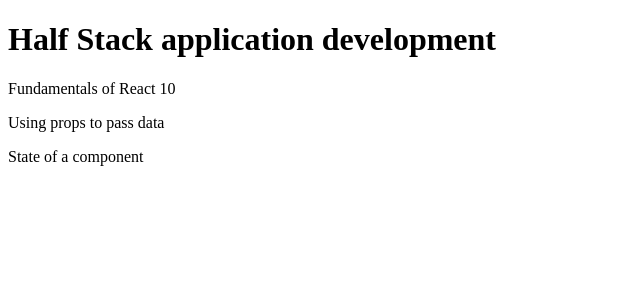
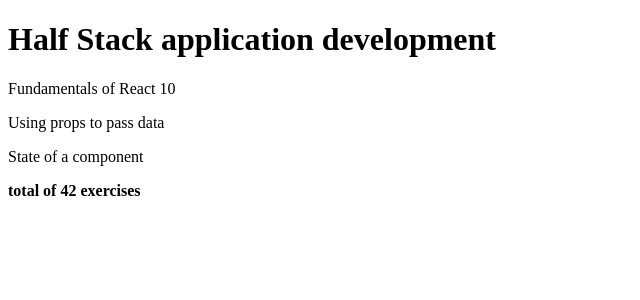
Before and after one commit to newton-adhikari/part2, a React (Create React App) app in the folder courseinfo/: page / in a window 1280 px wide. Shown: the top 300 px of the page, without its empty margins (0-640 px from the left). Built offline with nearby package versions, Linux system fonts and the light colour scheme.

Commit message:
courseinfo step7 completed

```diff
--- a/courseinfo/src/App.js
+++ b/courseinfo/src/App.js
@@ -14,11 +14,19 @@ const Content = props => {
   </>
 }
 
+const Total = ({total}) => <strong>total of {total} exercises</strong>
+
 const Course = ({course}) => {
+  let totalExe = 0;
+  for(let i=0; i<course.parts.length; i++) {
+    totalExe += course.parts[i].exercises;
+  }
+
   return (
     <>
       <Header course={course.name} />
       <Content parts={course.parts} />
+      <Total total={totalExe} />
     </>
   )
 }
@@ -42,6 +50,11 @@ const App = () => {
         name: 'State of a component',
         exercises: 14,
         id: 3
+      },
+      {
+        name: 'Redux',
+        exercises: 11,
+        id: 4
       }
     ]
   }
```
